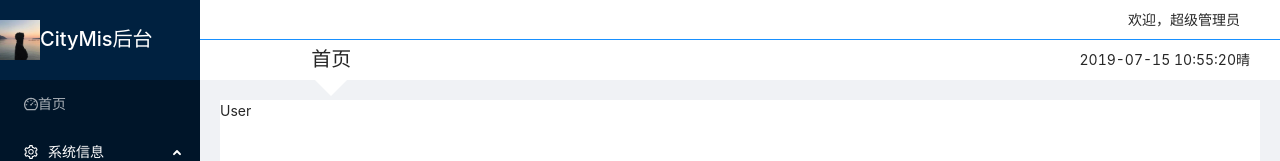
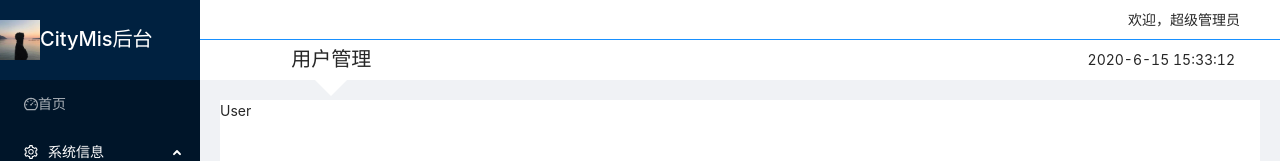
Before and after one commit to mirror6Y/VuePractice, a React app in the folder react/my-app/: page /system/user in a window 1280 px wide. Shown: the top 161 px of the page. Built offline with nearby package versions, Linux system fonts and the light colour scheme.

Commit message:
动态渲染天气、标题

```diff
--- a/react/my-app/src/api/api.js
+++ b/react/my-app/src/api/api.js
@@ -1,4 +1,5 @@
 import ajax from './ajax'
+import jsonp from 'jsonp'
 
 // export function reqLogin(username, password) {
 //     ajax('/login', { username, password }, 'GET');
@@ -6,3 +7,22 @@ import ajax from './ajax'
 
 //登录
 export const reqLogin = (username, password) => ajax('/login', { username, password }, 'GET');
+
+//天气
+export const reqWeather = (cityCode) => {
+    return new Promise((resolve, reject) => {
+        const url = `https://restapi.amap.com/v3/weather/weatherInfo?city=${cityCode}&key=5b7a9d03558f93310350bc0849f3488f`;
+        jsonp(url, {}, (error, data) => {
+            if (!error && data.status === "1" && data.lives.length > 0) {
+                const { weather, reporttime } = data.lives[0];
+                resolve({ weather, reporttime })
+            } else {
+                console.log("获取天气信息失败")
+            }
+        })
+    })
+
+
+}
+
+// reqWeather();
--- a/react/my-app/src/components/header/header.jsx
+++ b/react/my-app/src/components/header/header.jsx
@@ -1,18 +1,67 @@
 import React, { Component } from 'react';
+import { withRouter } from 'react-router-dom'
+import { reqWeather } from '../../api/api'
+import { formatDate } from '../../utils/dateUtil'
+import memoryUtil from '../../utils/memoryUtil'
+import menuList from '../../config/menuConfig'
 import './header.less'
 
 class Header extends Component {
+
+    state = {
+        currentTime: formatDate(Date.now()),
+        weather: ""
+    }
+
+    getTime = () => {
+        setInterval(() => {
+            const currentTime = formatDate(Date.now());
+            this.setState({ currentTime })
+        }, 1000)
+    }
+
+    getWeather = async () => {
+        const { weather } = await reqWeather(330100);
+        this.setState({ weather })
+    }
+
+    getTitle = () => {
+        const path = this.props.location.pathname;
+        let title;
+        menuList.forEach(item => {
+            if (item.url === path) {
+                title = item.title
+            } else if (item.children) {
+                const cItem = item.children.find(cItem => cItem.url === path)
+                if (cItem) {
+                    title = cItem.title
+                }
+            }
+        })
+        return title;
+    }
+
+    componentDidMount() {
+        this.getTime();
+        this.getWeather();
+    }
+
     render() {
+
+        const { currentTime, weather } = this.state;
+        // const { username } = memoryUtil.user.username;
+        const title = this.getTitle();
+
         return (
             <div className="header">
                 <div className="header-top">
                     <span>欢迎，超级管理员</span>
                 </div>
                 <div className="header-bottom">
-                    <div className="header-bottom-left">首页</div>
+                    <div className="header-bottom-left">{title}</div>
                     <div className="header-bottom-right">
-                        <span>2019-07-15 10:55:20</span>
-                        <span>晴</span>
+                        <span>{currentTime}</span>
+                        <span>{weather}</span>
                     </div>
                 </div>
             </div>
@@ -20,4 +69,4 @@ class Header extends Component {
     }
 }
 
-export default Header;
+export default withRouter(Header);
--- a/react/my-app/src/components/header/header.less
+++ b/react/my-app/src/components/header/header.less
@@ -39,9 +39,14 @@
         }
 
         .header-bottom-right {
+
             width: 75%;
             text-align: right;
             margin-right: 30px;
+
+            span{
+                padding: 5px;
+            }
         }
     }
 }
--- a/react/my-app/src/utils/dateUtil.js
+++ b/react/my-app/src/utils/dateUtil.js
@@ -1,5 +1,7 @@
 
-    export function formatDate(now) {
+export function formatDate(time) {
+    if (!time) { return "" }
+    let now = new Date(time);
     var year = now.getFullYear();
     var month = now.getMonth() + 1;
     var date = now.getDate();
```
Lines whose indentation alone changed are shown as unchanged.
